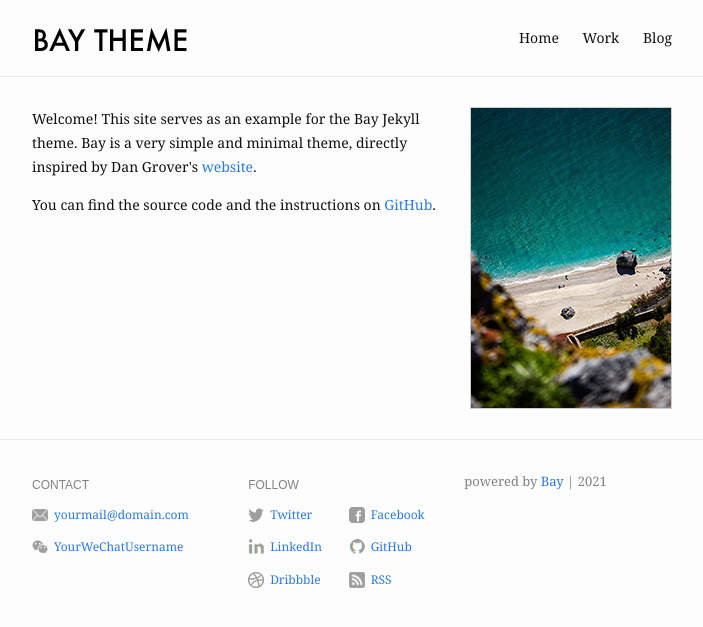
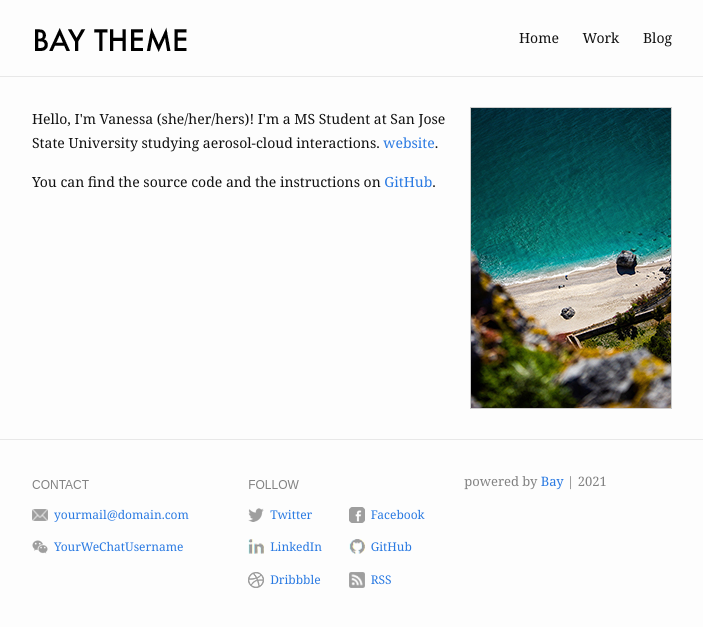
Before and after one commit to florvanessamaciel/florvmaciel.github.io, a Jekyll site: the page built from index.md, in a window 1280 px wide. Shown: the top 627 px of the page, without its empty margins (288-991 px from the left). Built offline with Jekyll 4.4.1, drawn with Linux system fonts in a browser that asks for light colours.

Commit message:
Update index.md

```diff
--- a/index.md
+++ b/index.md
@@ -6,8 +6,11 @@ profile_picture:
 ---
 
 <p>
-  Welcome! This site serves as an example for the Bay Jekyll theme. Bay is a very simple and minimal theme, directly inspired by Dan Grover's <a href="http://dangrover.com">website</a>.
+  Hello, I'm Vanessa (she/her/hers)! I'm a MS Student at San Jose State University studying aerosol-cloud interactions. <a href="http://dangrover.com">website</a>.
 </p>
+
+<p>
+
 
 <p>
   You can find the source code and the instructions on <a href="https://github.com/eliottvincent/bay">GitHub</a>.
```
